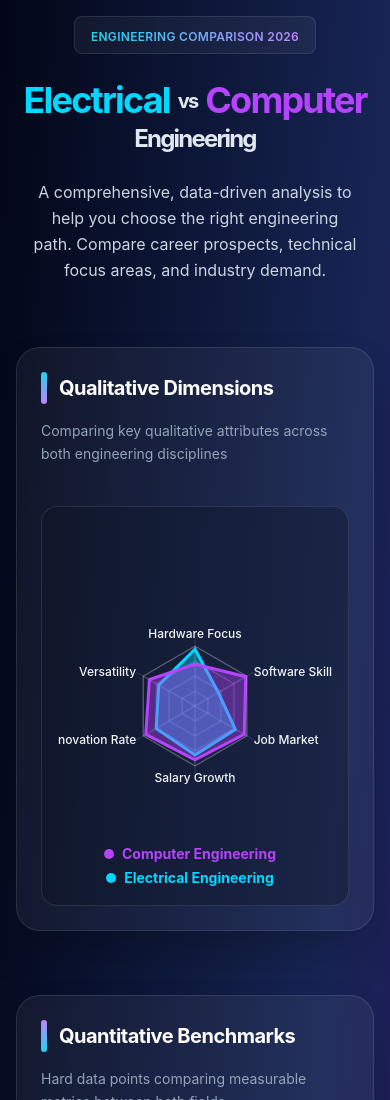
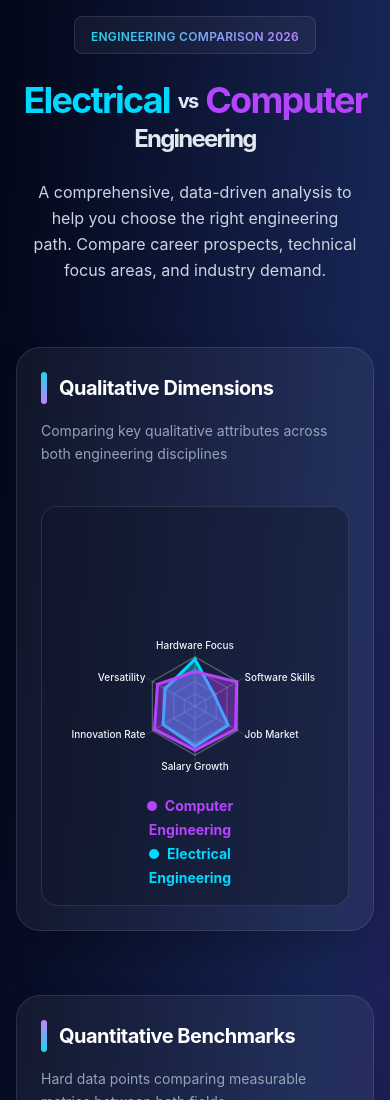
Before and after one commit to MateenCoder/engineering-comparison-dashboard, a React (Create React App) app: page / in a window 390 px wide. Shown: the top 1100 px of the page. Built offline with nearby package versions, Linux system fonts and the light colour scheme.

Commit message:
Radar Chart: fixed Software Skills and Innovation label clipping on mobile

```diff
--- a/src/App.js
+++ b/src/App.js
@@ -133,13 +133,13 @@ export default function EngineeringComparisonDashboard() {
                                 data={radarData}
                                 cx="50%"
                                 cy="50%"
-                                outerRadius={isMobile ? "65%" : "80%"}
-                                margin={isMobile ? { top: 10, right: 45, bottom: 0, left: 45 } : { top: 10, right: 30, bottom: 0, left: 30 }}
+                                outerRadius={isMobile ? "60%" : "80%"}
+                                margin={isMobile ? { top: 10, right: 55, bottom: 0, left: 55 } : { top: 10, right: 30, bottom: 0, left: 30 }}
                             >
                                 <PolarGrid stroke="#ffffff30" strokeWidth={1.5} />
                                 <PolarAngleAxis
                                     dataKey="dimension"
-                                    tick={{ fill: '#f1f5f9', fontSize: 12, fontWeight: 500 }}
+                                    tick={{ fill: '#f1f5f9', fontSize: isMobile ? 10 : 12, fontWeight: 500 }}
                                     stroke="#ffffff20"
                                 />
                                 <PolarRadiusAxis
```
